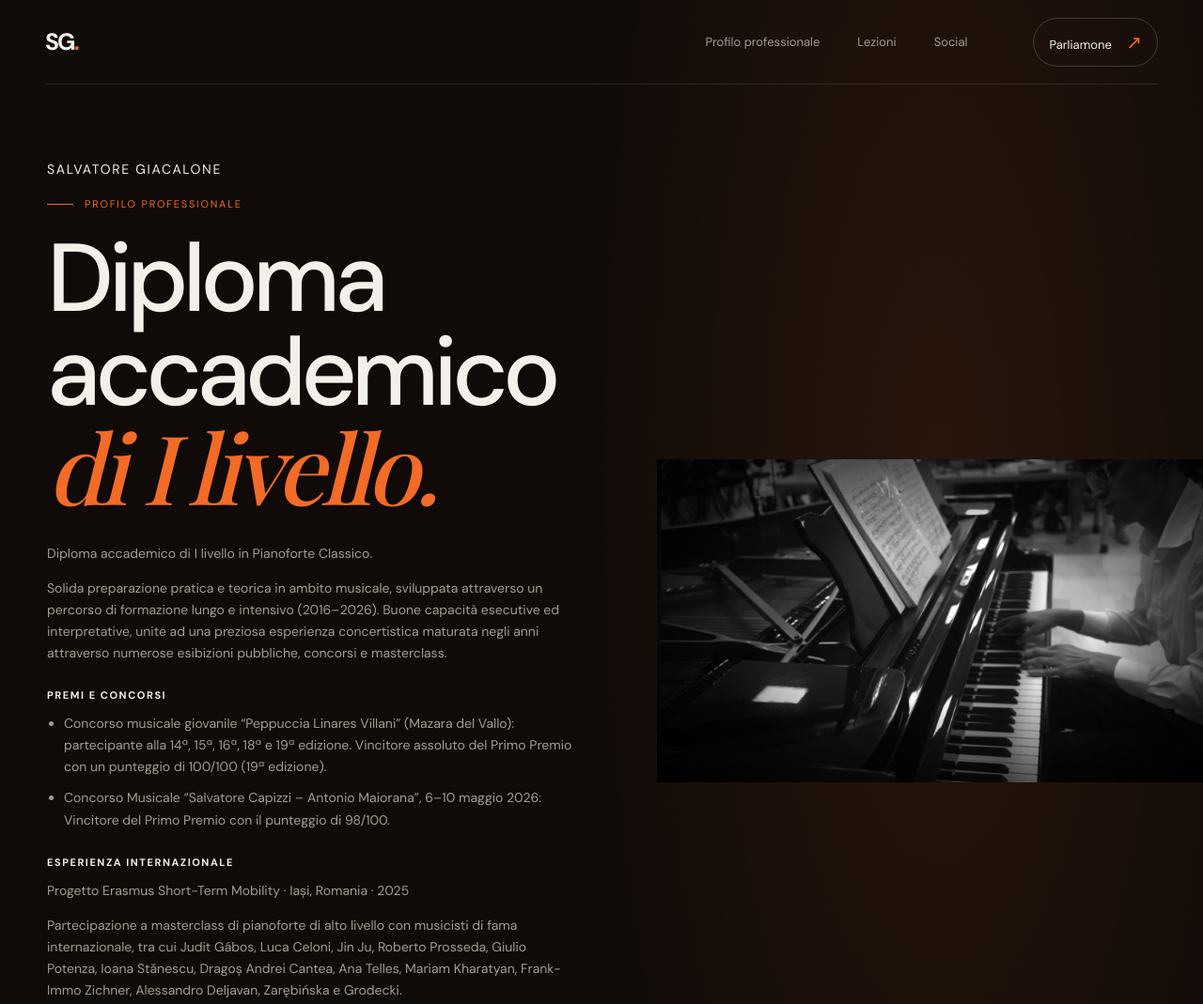
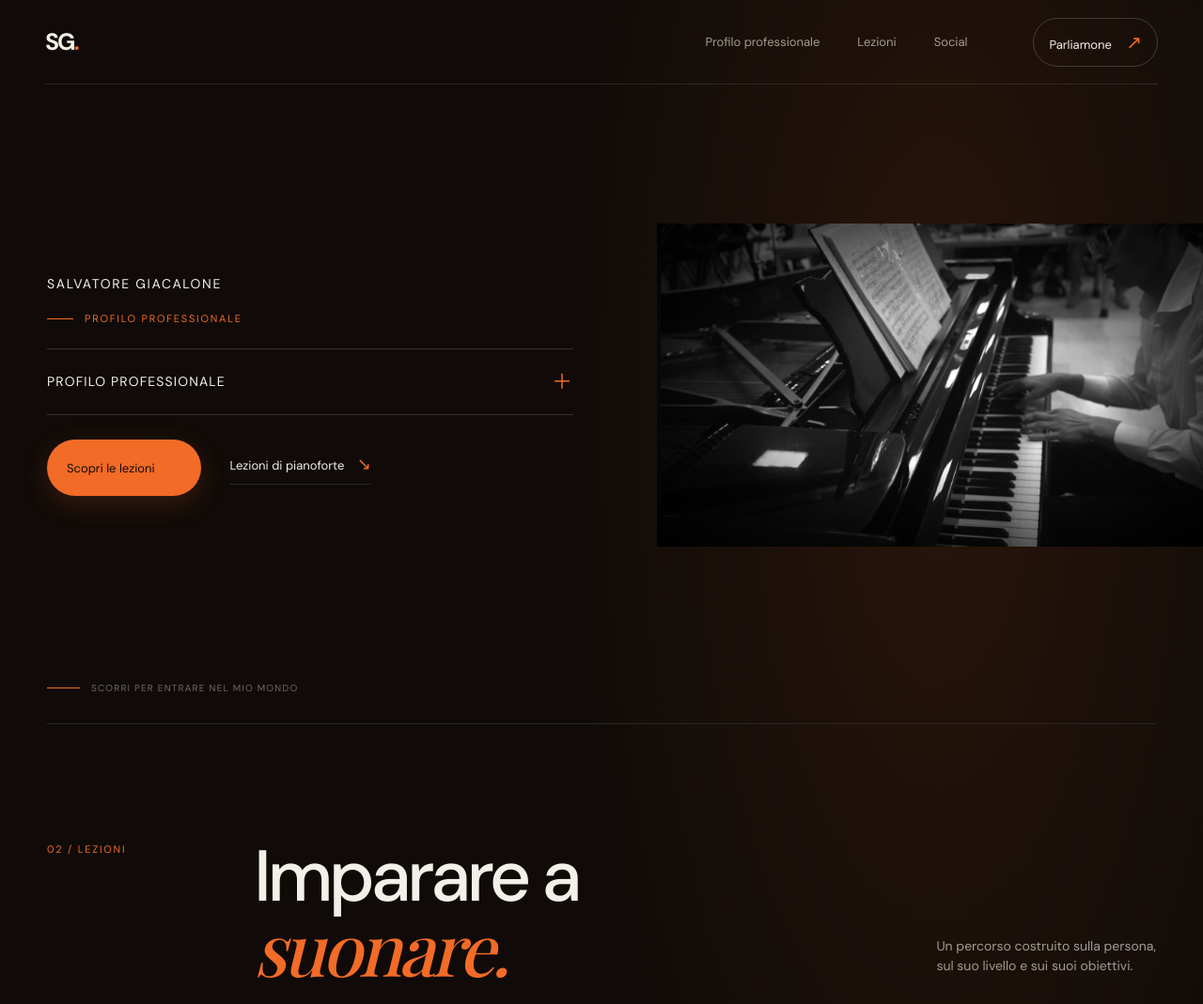
Before and after one commit to salvatoregiacalone04/Marco_Buttaci_website, a plain HTML site: page index.html in a window 1280 px wide. Shown: the top 1069 px of the page at 94% size. Drawn offline with nearby package versions, Linux system fonts and the light colour scheme; a web font is replaced by a local one.

Commit message:
Collapse professional profile into dropdown

```diff
--- a/index.html
+++ b/index.html
@@ -27,8 +27,9 @@
         <div class="hero-copy">
           <p class="hero-name">Salvatore Giacalone</p>
           <p class="eyebrow"><span></span> Profilo professionale</p>
-          <h1>Diploma accademico<br /><em>di I livello.</em></h1>
-          <div class="profile-copy">
+          <details class="profile-dropdown">
+            <summary>Profilo professionale <span>＋</span></summary>
+            <div class="profile-copy">
             <p>Diploma accademico di I livello in Pianoforte Classico.</p>
             <p>Solida preparazione pratica e teorica in ambito musicale, sviluppata attraverso un percorso di formazione lungo e intensivo (2016–2026). Buone capacità esecutive ed interpretative, unite ad una preziosa esperienza concertistica maturata negli anni attraverso numerose esibizioni pubbliche, concorsi e masterclass.</p>
             <h3>Premi e concorsi</h3>
@@ -39,7 +40,8 @@
             <h3>Esperienza internazionale</h3>
             <p>Progetto Erasmus Short-Term Mobility · Iași, Romania · 2025</p>
             <p>Partecipazione a masterclass di pianoforte di alto livello con musicisti di fama internazionale, tra cui Judit Gábos, Luca Celoni, Jin Ju, Roberto Prosseda, Giulio Potenza, Ioana Stănescu, Dragoș Andrei Cantea, Ana Telles, Mariam Kharatyan, Frank-Immo Zichner, Alessandro Deljavan, Zarębińska e Grodecki.</p>
-          </div>
+            </div>
+          </details>
           <div class="hero-actions">
             <a class="button button-primary" href="#lessons">Scopri le lezioni <span>↗</span></a>
             <a class="text-link" href="#lessons">Lezioni di pianoforte <span>↘</span></a>
--- a/styles.css
+++ b/styles.css
@@ -25,6 +25,7 @@ body{background:#100b08;background-image:radial-gradient(ellipse at 78% 14%,rgba
 .hero-art .art-glow{display:none}
 .hero-art{width:105%}
 .profile-copy{max-width:560px;color:var(--muted);font-size:14px;line-height:1.65;margin-top:24px}.profile-copy p{margin:0 0 14px}.profile-copy h3{color:var(--white);font-size:11px;letter-spacing:.14em;text-transform:uppercase;margin:24px 0 10px}.profile-copy ul{margin:0 0 14px;padding-left:18px}.profile-copy li{margin-bottom:10px}.hero-copy .hero-actions{margin-top:26px}
+.profile-dropdown{max-width:560px;margin-top:24px;border-top:1px solid rgba(255,255,255,.16);border-bottom:1px solid rgba(255,255,255,.16)}.profile-dropdown summary{display:flex;justify-content:space-between;align-items:center;cursor:pointer;list-style:none;padding:18px 0;color:var(--white);font-size:14px;letter-spacing:.08em;text-transform:uppercase}.profile-dropdown summary::-webkit-details-marker{display:none}.profile-dropdown summary span{color:var(--orange);font-size:22px;font-weight:400}.profile-dropdown[open] summary span{transform:rotate(45deg)}
 @media(max-width:760px){.hero-art{width:100%}}
 @media(max-width:760px){.hero-art{height:auto;aspect-ratio:1600 / 889}}
 .button-primary{border-radius:999px;box-shadow:0 8px 28px rgba(242,107,39,.18)}
```
